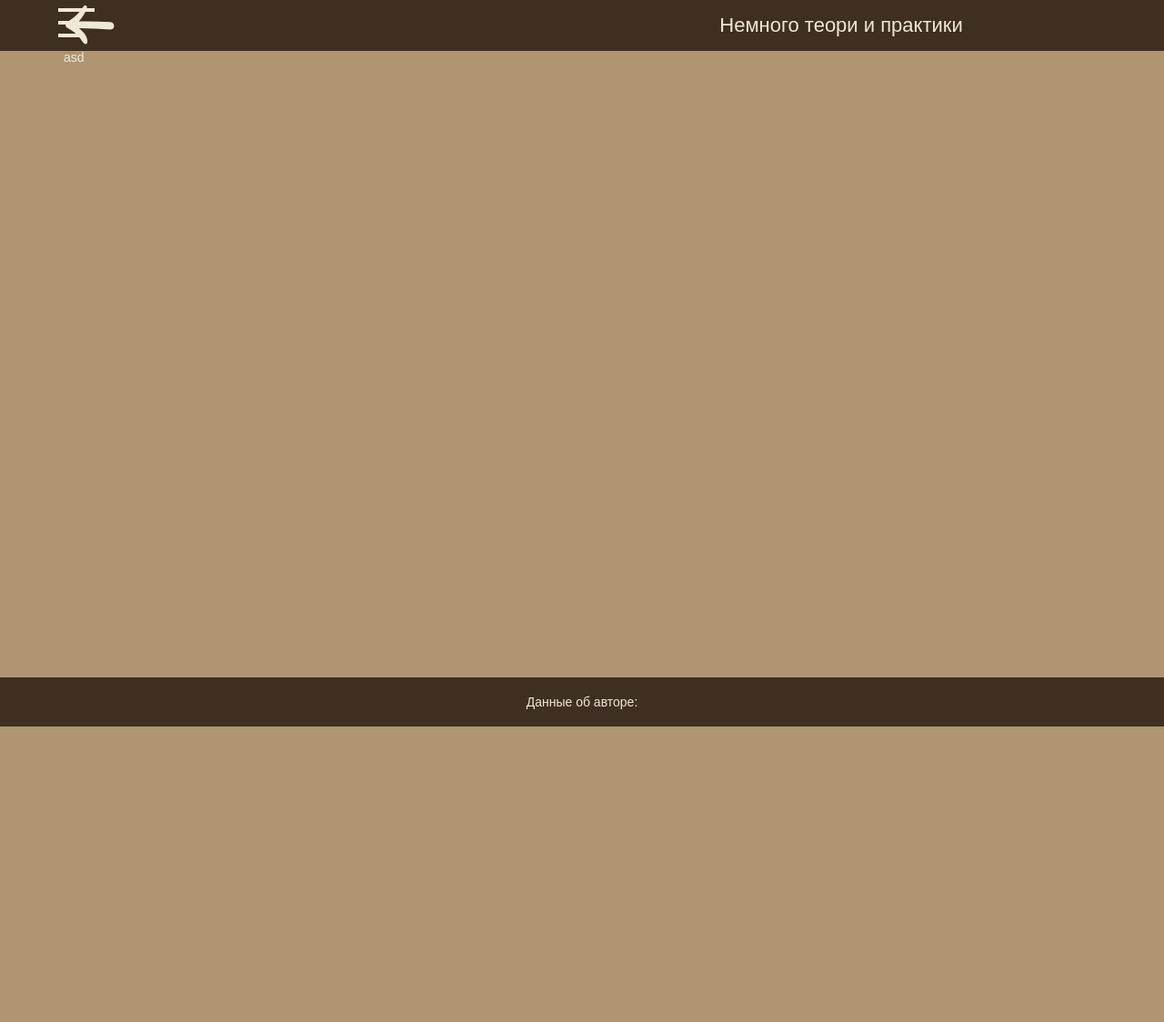
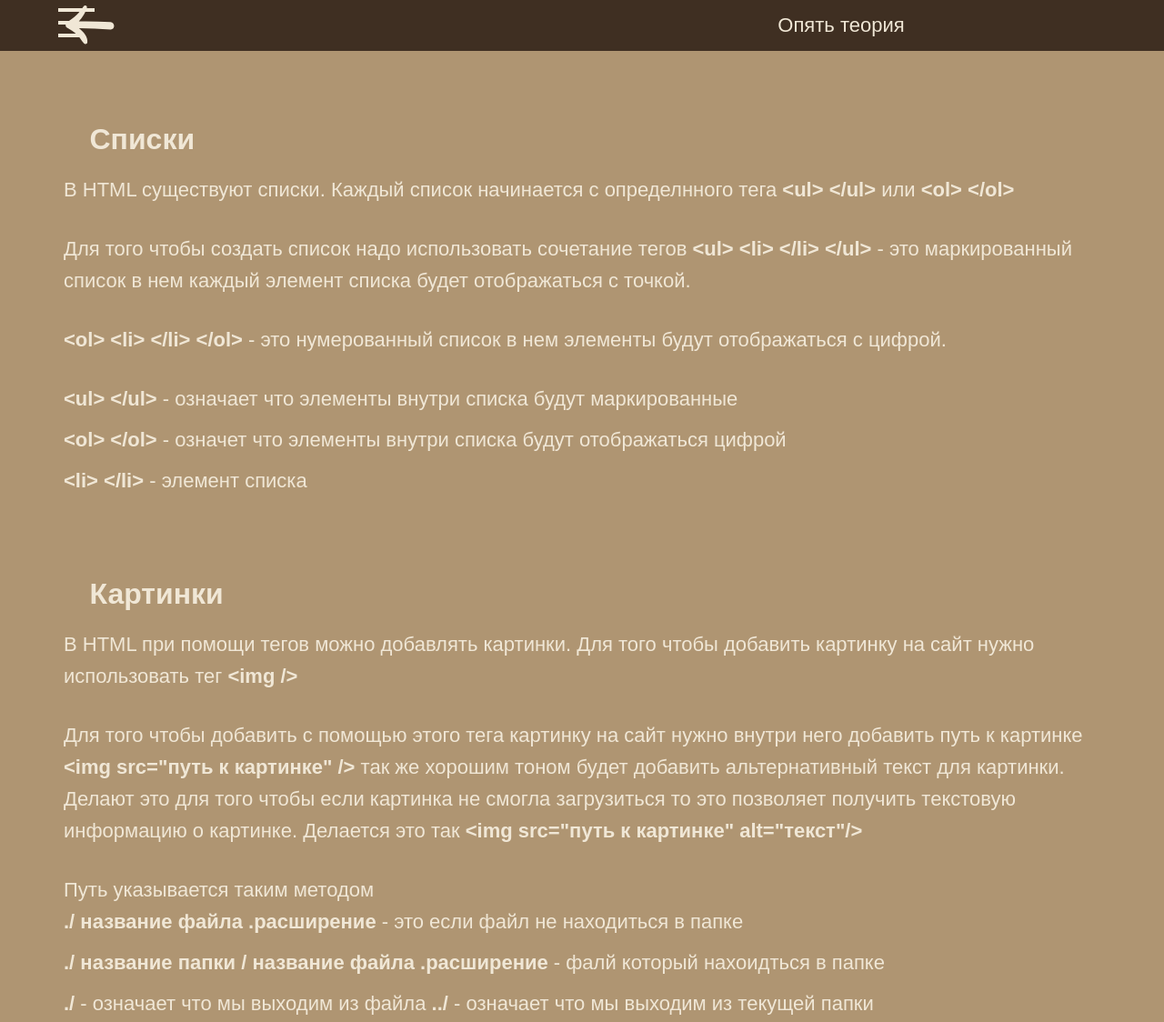
Before and after one commit to Vladokos/collegeProject, a plain HTML site: page html/htmlLesson4.html in a window 1280 px wide. Shown: the part 1-1125 px from the top of the page at 91% size. Before the commit the page ends 800 px from the top, so only its background shows below. Drawn offline with Linux system fonts and the light colour scheme.

Commit message:
lesson 4 ended

```diff
--- a/html/htmlLesson4.html
+++ b/html/htmlLesson4.html
@@ -24,7 +24,7 @@
                   alt="back"
               /></a>
             </div>
-            <div class="header__numberLesson">Немного теори и практики</div>
+            <div class="header__numberLesson">Опять теория</div>
             <div class="header__burgergMenu" id="header__burgergMenu">
               <div class="burgerMenu__btn">
                 <div class="burgerMenu__btn2"></div>
@@ -56,11 +56,86 @@
       <section class="theory">
         <div class="container">
           <div class="theory__inner">
-            asd
+            <div class="theory__list">
+              <h2 class="hook" id="list">
+                <a href="#list"
+                  ><img
+                    class="achor"
+                    src="../image/button/chain.svg"
+                  />Списки</a
+                >
+              </h2>
+              <p>
+                В HTML существуют списки. Каждый список начинается с
+                определнного тега <b>&lt;ul&gt; &lt;/ul&gt;</b> или
+                <b>&lt;ol&gt; &lt;/ol&gt;</b>
+              </p>
+              <p>
+                Для того чтобы создать список надо использовать сочетание тегов
+                <b>&lt;ul&gt; <b>&lt;li&gt; &lt;/li&gt;</b> &lt;/ul&gt;</b> -
+                это маркированный список в нем каждый элемент списка будет
+                отображаться с точкой.
+              </p>
+              <p>
+                <b>&lt;ol&gt; <b>&lt;li&gt; &lt;/li&gt;</b> &lt;/ol&gt;</b> -
+                это нумерованный список в нем элементы будут отображаться с
+                цифрой.
+              </p>
+              <ul>
+                <li>
+                  <b>&lt;ul&gt; &lt;/ul&gt;</b> - означает что элементы внутри
+                  списка будут маркированные
+                </li>
+                <li>
+                  <b>&lt;ol&gt; &lt;/ol&gt;</b> - означет что элементы внутри
+                  списка будут отображаться цифрой
+                </li>
+                <li><b>&lt;li&gt; &lt;/li&gt;</b> - элемент списка</li>
+              </ul>
+            </div>
+            <div class="theory__img">
+              <h2 class="hook" id="img">
+                <a href="#img"
+                  ><img
+                    class="achor"
+                    src="../image/button/chain.svg"
+                  />Картинки</a
+                >
+              </h2>
+              <p>
+                В HTML при помощи тегов можно добавлять картинки. Для того чтобы
+                добавить картинку на сайт нужно использовать тег
+                <b>&lt;img /&gt;</b>
+              </p>
+              <p>
+                Для того чтобы добавить с помощью этого тега картинку на сайт
+                нужно внутри него добавить путь к картинке
+                <b>&lt;img src="путь к картинке" /&gt;</b>
+                так же хорошим тоном будет добавить альтернативный текст для
+                картинки. Делают это для того чтобы если картинка не смогла
+                загрузиться то это позволяет получить текстовую информацию о
+                картинке. Делается это так
+                <b>&lt;img src="путь к картинке" alt="текст"/&gt;</b>
+              </p>
+              <ul>
+                Путь указывается таким методом
+                <li>
+                  <b>./ название файла .расширение</b> - это если файл не
+                  находиться в папке
+                </li>
+                <li>
+                  <b>./ название папки / название файла .расширение</b> - фалй
+                  который нахоидться в папке
+                </li>
+                <b>./</b> - означает что мы выходим из файла
+                <b> ../ </b>
+                - означает что мы выходим из текущей папки
+              </ul>
+            </div>
           </div>
         </div>
       </section>
-      <!--
+
       <section class="next__lesson">
         <a href="./htmlLesson4.html" class="next__button"
           ><img
@@ -69,7 +144,7 @@
             alt="next"
           />
         </a>
-      </section> -->
+      </section>
 
       <footer class="footer">
         <div class="container">
--- a/style/blanks/initialStyle.css
+++ b/style/blanks/initialStyle.css
@@ -11,7 +11,7 @@ h2 {
   margin-bottom: 20px;
 }
 p {
-  margin: 0 0 30px 10px;
+  margin: 0 0 30px 0;
 }
 .container {
   max-width: 1170px;
--- a/style/htmlStyles/styleHtml2.css
+++ b/style/htmlStyles/styleHtml2.css
@@ -7,3 +7,6 @@
   font-weight: 500;
   line-height: 35px;
 }
+.main__tags {
+  padding-bottom: 80px;
+}
--- a/style/htmlStyles/styleHtml4.css
+++ b/style/htmlStyles/styleHtml4.css
@@ -0,0 +1,11 @@
+.theory {
+  padding: 80px 0 35px 0;
+}
+.theory__inner {
+  font-size: 22px;
+  font-weight: 500;
+  line-height: 35px;
+}
+.theory__list {
+  padding-bottom: 80px;
+}
```
Also changed, not shown: html/htmlLearn.html (+3 -1 lines), html/htmlLesson2.html (+25 -18 lines), html/htmlLesson3.html (+3 -2 lines).
